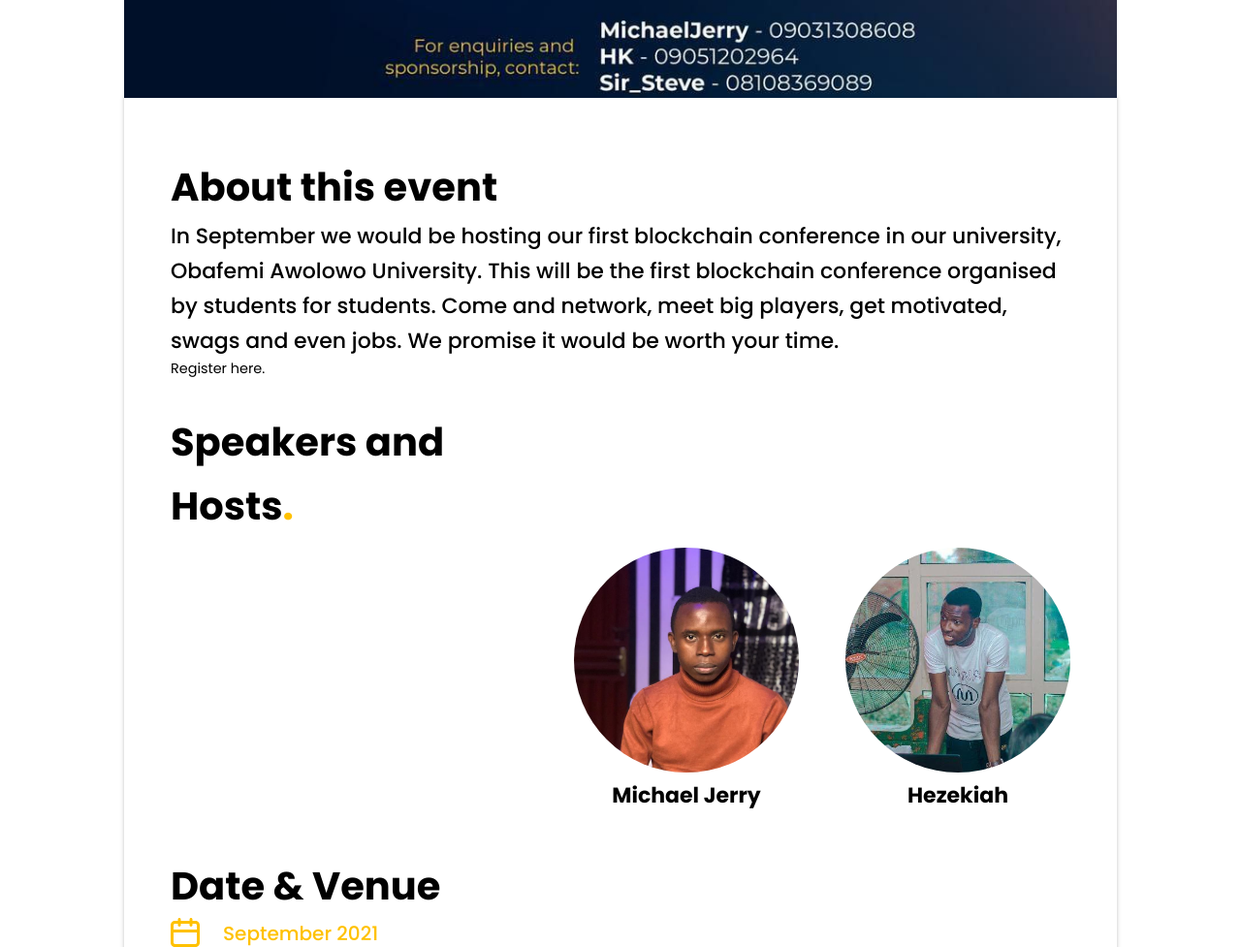
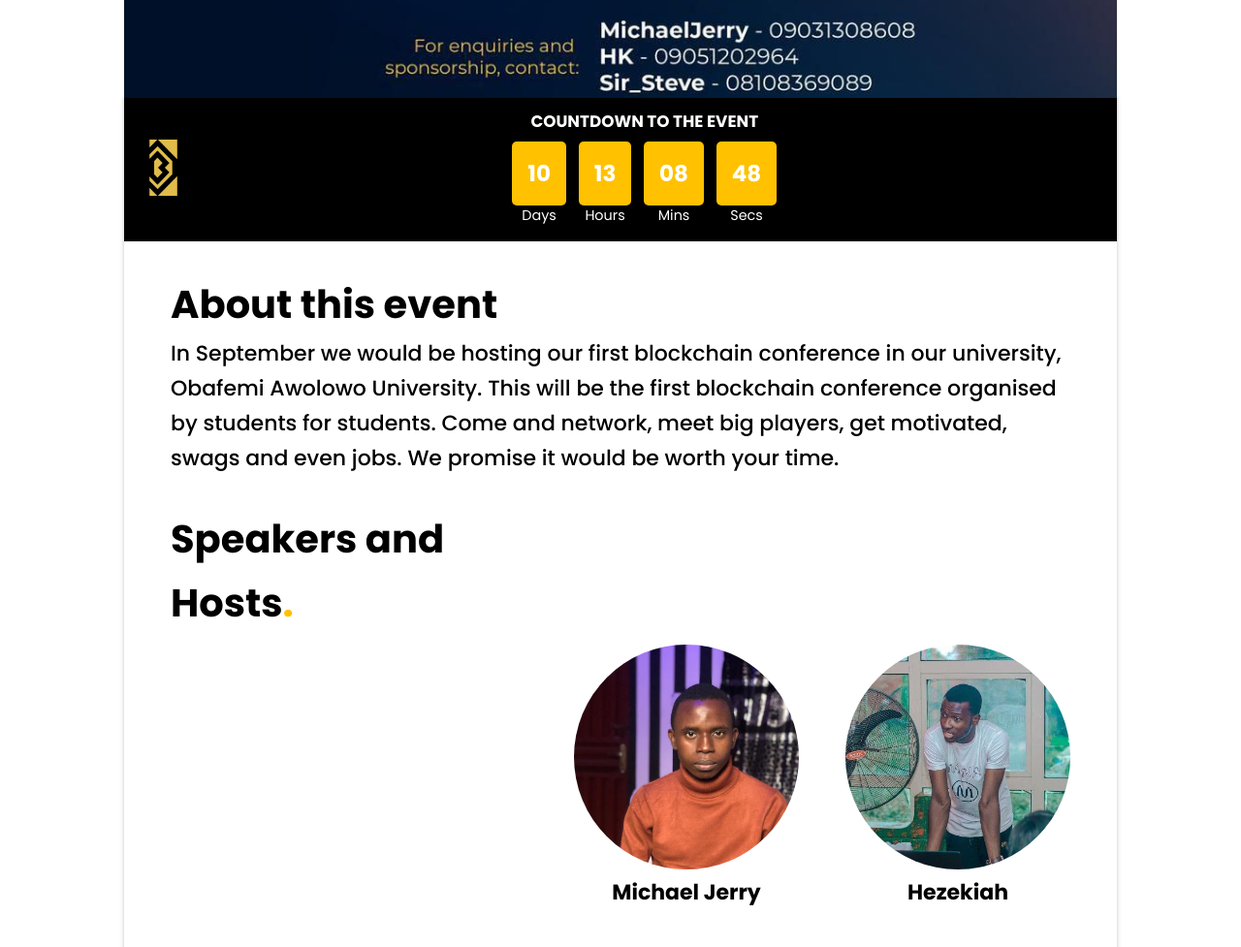
Before and after one commit to Blockchain-OAU/Website, an Eleventy site: page src/upcoming-events/blockchain-conference-2021.njk in a window 1280 px wide. Shown: the part 931-1908 px from the top of the page at 97% size. Built offline with nearby package versions, Linux system fonts and the light colour scheme; Eleventy itself is replaced by a stand-in of ours; files that its build step writes are made by us from their sources; no server answers.

Commit message:
added countdown and registration

```diff
--- a/src/css/upcoming-event.css
+++ b/src/css/upcoming-event.css
@@ -11,7 +11,7 @@ body {
   font-family: "Poppins", sans-serif;
 }
 
-.bg-img{
+.bg-img {
   position: absolute;
   height: 100%;
   width: 100%;
@@ -43,7 +43,6 @@ div.details {
   margin-left: auto;
   margin-right: auto;
   margin-bottom: 5rem;
-  padding-top: 0.5rem;
   padding-bottom: 4rem;
   background: #ffffff;
   box-shadow: 0px 4px 4px rgba(0, 0, 0, 0.25);
@@ -87,6 +86,7 @@ p#venue,
 .social-icons {
   display: flex;
 }
+
 .date {
   background: url("../assets/img/custom-icons/date-icon.svg");
   width: 30px;
@@ -94,6 +94,7 @@ p#venue,
   display: block;
   margin-right: 1.5rem;
 }
+
 .venue {
   background: url("../assets/img/custom-icons/venue-icon.svg");
   width: 30px;
@@ -141,7 +142,7 @@ h2.heading2 {
   margin-right: 1.5rem;
 }
 
-div.top{
+div.top {
   position: relative;
   background-color: rgba(0, 0, 0, 0.7);
 }
@@ -152,17 +153,17 @@ div.top{
     height: 170px;
     background-size: 375px;
   }
+
   div.top img.banner {
     height: 220px;
     width: 80%;
   }
 
   div.details {
-    padding-bottom: 2rem;
     width: 80%;
   }
 
-  div.details > div {
+  div.details>div {
     margin: 0 1rem;
   }
 
@@ -174,7 +175,7 @@ div.top{
   }
 
   p.sub-details {
-    font-size: 10px;
+    font-size: 13px;
     line-height: 15px;
   }
 
@@ -242,7 +243,7 @@ div.top{
   }
 }
 
-.share-btn{
+.share-btn {
   cursor: pointer;
   font-size: 2rem !important;
 }
@@ -253,6 +254,7 @@ div.top{
     height: 180px;
     background-size: 450px;
   }
+
   div.top img.banner {
     height: 250px;
     width: 80%;
@@ -275,7 +277,7 @@ div.top{
     padding-bottom: 3rem;
   }
 
-  div.details > div {
+  div.details>div {
     margin: 0 1.5rem;
   }
 
@@ -305,6 +307,7 @@ div.top{
     height: 340px;
     background-size: 900px;
   }
+
   div.top img.banner {
     height: 456px;
   }
@@ -313,7 +316,7 @@ div.top{
     padding-bottom: 3rem;
   }
 
-  div.details > div {
+  div.details>div {
     margin: 0 2rem;
   }
 
@@ -348,6 +351,7 @@ p#venue,
     display: block;
     margin-right: 1.5rem;
   }
+
   .venue {
     background: url("../assets/img/custom-icons/venue-icon.svg");
     width: 30px;
@@ -371,16 +375,16 @@ p#venue,
     height: 460px;
     background-size: 1180px;
   }
+
   div.top img.banner {
     height: 620px;
   }
 
   div.details {
-    padding-top: 2rem;
     padding-bottom: 3rem;
   }
 
-  div.details > div {
+  div.details>div {
     margin: 0 3rem;
   }
 
@@ -423,12 +427,12 @@ p#venue,
     height: 600px;
     background-size: 1560px;
   }
+
   div.top img.banner {
     height: 820px;
   }
 
   div.details {
-        padding-top: 2rem;
     padding-bottom: 3rem;
   }
 }
@@ -439,12 +443,69 @@ p#venue,
     height: 600px;
     background-size: 1560px;
   }
+
   div.top img.banner {
     height: 820px;
   }
 
   div.details {
-        padding-top: 2rem;
     padding-bottom: 3rem;
   }
 }
+
+.countdown {
+  color: #ffffff;
+  padding: 1rem;
+  background-color: #000000;
+  margin: 0 !important;
+  display: flex;
+  z-index: 20;
+}
+
+.countdown .count {
+  text-align: center;
+  display: flex;
+  flex-direction: column;
+  justify-content: center;
+  align-items: center;
+  width: 95%;
+}
+
+.countdown .countdown-logo {
+  width: 5%;
+  width: 5%;
+  display: flex;
+  justify-content: center;
+  align-items: center;
+}
+
+.count .time {
+  display: flex;
+  margin-top: 0.5rem;
+}
+
+.count .time div {
+  display: flex;
+  flex-direction: column;
+}
+
+.count .time span {
+  display: inline-block;
+  background-color: #ffc100;
+  margin: 0 0.4rem;
+  padding: 1rem;
+  font-size: 23px;
+  font-weight: bold;
+  border-radius: 5px;
+}
+
+@media screen and (max-width: 550px) {
+  .count .time span {
+    font-size: 16px;
+    padding: 0.5rem;
+  }
+}
+
+.participants p{
+  color: #ffc100;
+}
--- a/src/index.njk
+++ b/src/index.njk
@@ -30,7 +30,7 @@ script: "/js/index.js"
             <h2>Crypto Trading</h2>
             <p>
                 We teach you how to trade and provide free signal to help you earn as you learn. From fundamental
-                analysis to technical analysis we will school you everything you need to know to turn s profitable trader.
+                analysis to technical analysis we will school you on everything you need to know to become a profitable trader.
                 All these and more come with a fee of $50.
             </p>
             <div><button class="btn joinUs" type="submit"><a href="https://docs.google.com/forms/d/e/1FAIpQLSel2rH3BVuEOntmT3uwrKdNbRQ4ISzTD8Z5jbk7-d7Rck-qhg/viewform?usp=sf_link">Join us</a></button></div>
@@ -40,9 +40,7 @@ script: "/js/index.js"
         <div class="lgh-2-text">
             <h2>Blockchain Development</h2>
             <p>
-                We teach you how to trade and provide free signal to help you earn as you learn. From fundamental
-                analysis to technical analysis we will school you everything you need to know to turn s profitable trader.
-                All these and more come with a fee of $50.
+                Developers earn a lot of money and Blockchain Developers earn even more. We've got seasoned blockchain engineers in our community who will guide you on your blockchain development journey
             </p>
             <button class="btn joinUs" type="submit"><a href="https://docs.google.com/forms/d/e/1FAIpQLSel2rH3BVuEOntmT3uwrKdNbRQ4ISzTD8Z5jbk7-d7Rck-qhg/viewform?usp=sf_link">Join us</a></button>
         </div>
--- a/src/js/upcoming-event.js
+++ b/src/js/upcoming-event.js
@@ -8,4 +8,36 @@ window.addEventListener("load", () => {
         navigator.share({...query})
       }
     })
+
+  setInterval(startCountDown, 1000);
+  getParticipants();
 })
+
+function getParticipants(){
+  fetch("http://blockchainclub.herokuapp.com/number/")
+    .then(res => res.json())
+    .then(json => console.log)
+}
+
+function startCountDown(){
+  const start = parseInt(Date.now()/1000)
+  const finish = 	1630454400;
+  const duration = finish - start;
+  const [dayInSec, hourInSec, minInSec] = [60 * 60 * 24, 60 * 60, 60]
+  const days = parseInt(duration/dayInSec);
+  let remTime = duration - days * dayInSec;
+  const hours = parseInt(remTime/hourInSec);
+  remTime = remTime - hours * hourInSec;
+  const mins = parseInt(remTime/minInSec);
+  const secs = remTime - mins * minInSec;
+
+  document.querySelector("#days").textContent = zeroPad(days);
+  document.querySelector("#hours").textContent = zeroPad(hours);
+  document.querySelector("#mins").textContent = zeroPad(mins);
+  document.querySelector("#secs").textContent = zeroPad(secs);
+}
+
+function zeroPad(num) {
+  var zero = 2 - num.toString().length + 1;
+  return Array(+(zero > 0 && zero)).join("0") + num;
+}
--- a/src/upcoming-events/blockchain-conference-2021.njk
+++ b/src/upcoming-events/blockchain-conference-2021.njk
@@ -18,10 +18,35 @@ name: "Blockchain Conference 2021"
       <img class="banner" id="banner" src="/assets/img/events/blockchain-conference-2021/banner.jpeg" alt="">
   </div>
   <div class="details">
+      <div class="countdown">
+          <div class="countdown-logo">
+            <img src="/assets/img/Blockchain OAU logo111 1.png">
+          </div>
+          <div class="count">
+            <h3 >COUNTDOWN TO THE EVENT</h3>
+            <div class="time">
+              <div>
+                <span id="days">23</span>
+                Days
+              </div>
+              <div>
+                <span id="hours">12</span>
+                Hours
+              </div>
+              <div>
+                <span id="mins">34</span>
+                Mins
+              </div>
+              <div>
+                <span id="secs">23</span>
+                Secs
+              </div>
+            </div>
+        </div>
+      </div>
       <div class="about">
           <h2 class="heading" id="about">About this event</h2>
           <p class="sub-details" id="about-writeup">In September we would be hosting our first blockchain conference in our university, Obafemi Awolowo University. This will be the first blockchain conference organised by students for students. Come and network, meet big players, get motivated, swags and even jobs. We promise it would be worth your time.</p>
-          <a href="https://">Register here.</a>
       </div>
       <div class="hosts">
           <h2 class="heading" id="hosts">Speakers and Hosts<span style="color: #FFC100;">.</span></h2>
@@ -43,6 +68,11 @@ name: "Blockchain Conference 2021"
           <p class="sub-details d-v" id="venue"><i class="venue"></i>Oduduwa Hall, Obafemi Awolowo University</p>
       </div>
 
+      <div class="participants">
+        <h2 class="heading">Participants</h2>
+        <p><i class="fa fa-user" aria-hidden="true"></i> <span class="participants-no"></span> registered</p>
+      </div>
+
       <div class="share-with-friends">
           <h2 class="heading2" id="share">Share with friends</h2>
           <i class="fa fa-share-alt share-btn" data-title="{{event.data.name}} by Blockchain OAU" aria-hidden="true"></i>
```
Also changed, not shown: src/assets/img/person.png (added), 3 other files. Lines whose indentation alone changed are shown as unchanged.
